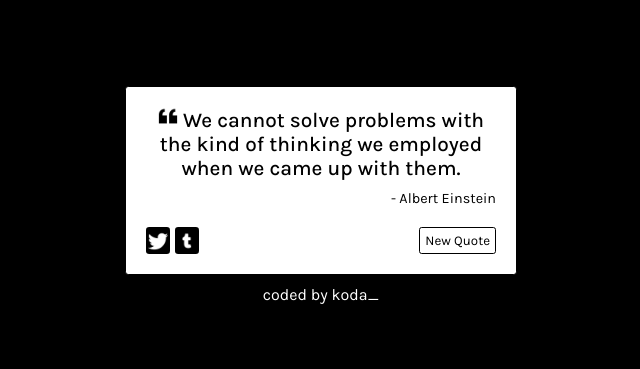
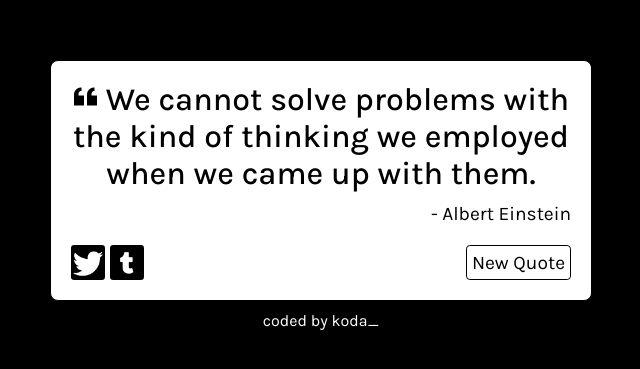
Before and after one commit to noheezybucket/random-quote-generator, a React (Create React App) app: page / in a window 1280 px wide. Shown: the part 165-534 px from the top of the page, without its empty margins (319-959 px from the left). Built offline with nearby package versions, Linux system fonts and the light colour scheme.

Commit message:
application working fine - theme switching to do

```diff
--- a/src/styles/QuoteBox.css
+++ b/src/styles/QuoteBox.css
@@ -6,20 +6,20 @@
 
 #quote-box {
   border: 1px solid black;
-  max-width: 400px;
+  max-width: 600px;
   padding: 20px;
-  border-radius: 0.2em;
+  border-radius: 0.5em;
   background-color: white;
 }
 
 #quote-left {
-  width: 20px;
+  width: 25px;
 }
 
 #text {
   text-align: center;
-  font-size: 1.3em;
-  width: 350px;
+  font-size: 2em;
+  width: 500px;
   font-weight: 500;
 }
 
@@ -27,7 +27,7 @@
   text-align: right;
   margin-top: 10px;
   font-weight: 400;
-  font-size: 0.9em;
+  font-size: 1.2em;
 }
 
 #tweet-quote {
@@ -49,7 +49,7 @@
 }
 
 .share-box img {
-  width: 20px;
+  width: 30px;
 }
 
 .share-box a {
@@ -66,6 +66,7 @@ button {
   background-color: transparent;
   cursor: pointer;
   font-weight: 400;
+  font-size: 1.2em;
 }
 #credit {
   text-align: center;
```
